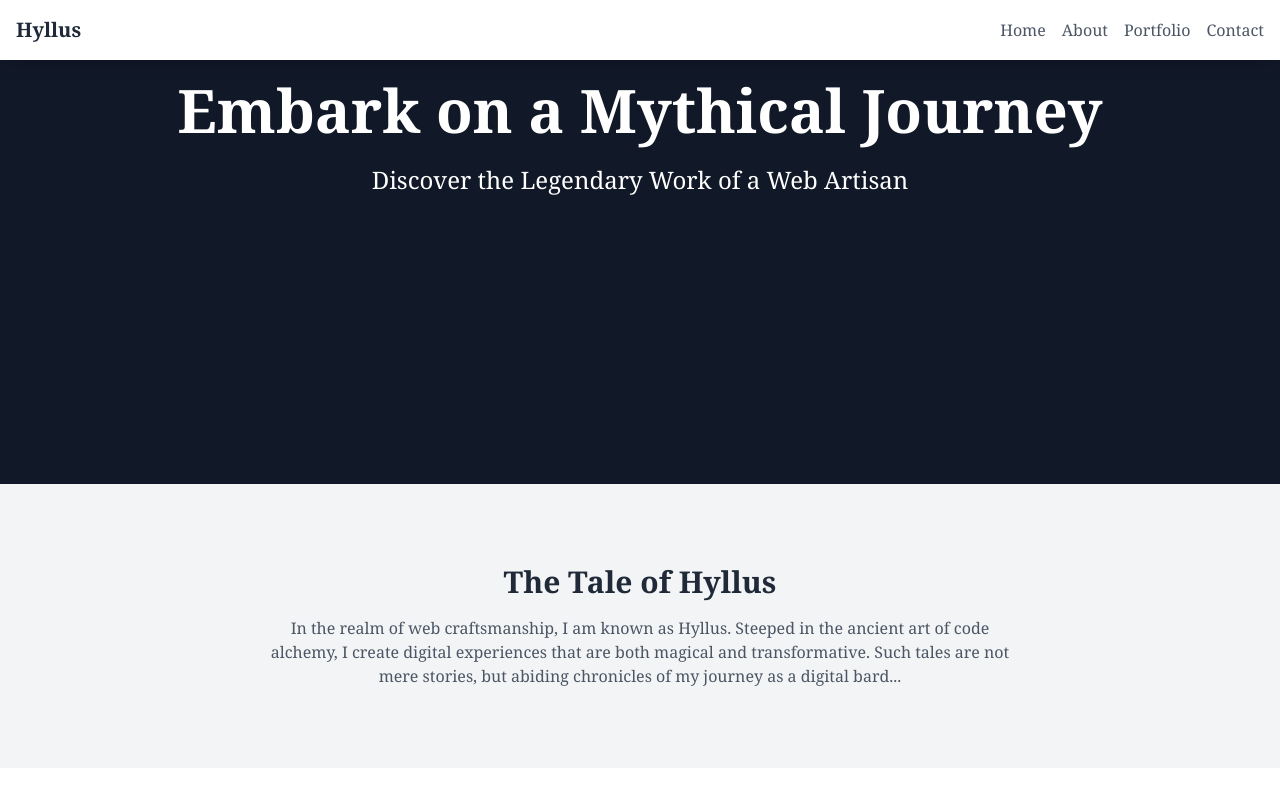
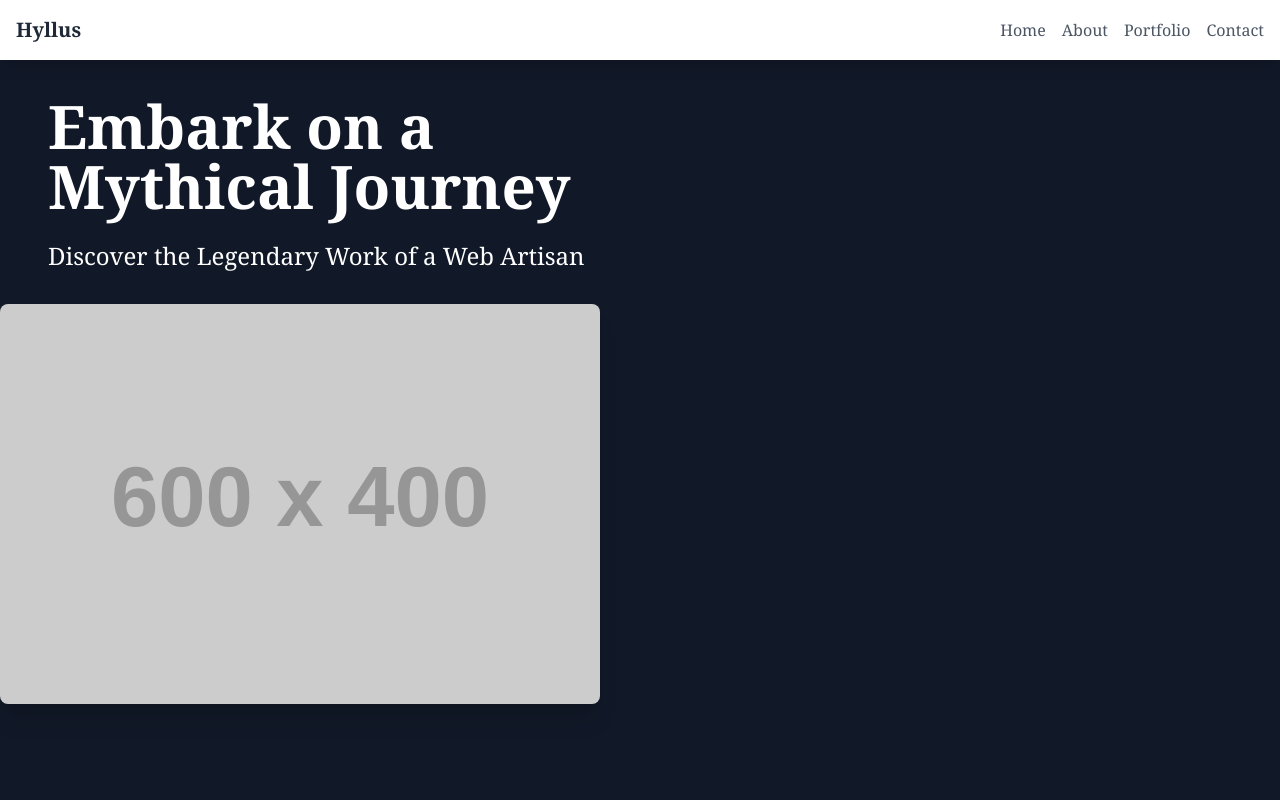
Before and after one commit to mkobaa/portfolio, a plain HTML site: page index.html in a window 1280 px wide. Shown: the top 800 px of the page. Drawn offline with nearby package versions, Linux system fonts and the light colour scheme; placeholder pictures from the web are drawn by us.

Commit message:
Update index.html

```diff
--- a/index.html
+++ b/index.html
@@ -39,10 +39,23 @@
     </nav>
 
     <!-- Hero Section -->
-    <div class="bg-gray-900 text-white pt-20 pb-64 mt-0 md:mt-0" id="home">
-        <div class="container mx-auto text-center px-6">
-            <h1 class="text-6xl font-bold mt-0 mb-6">Embark on a Mythical Journey</h1>
-            <h3 class="text-2xl mb-8">Discover the Legendary Work of a Web Artisan</h3>
+    <div class="bg-gray-900 text-white flex flex-col md:flex-row items-center mt-0 md:mt-0 pt-20 pb-20 md:min-h-screen" id="home">
+        <div class="container mx-auto">
+            <!-- Text container -->
+            <div class="md:w-1/2 px-6 md:px-12">
+                <h1 class="text-6xl font-bold mt-0 mb-6">Embark on a Mythical Journey</h1>
+                <h3 class="text-2xl mb-8">Discover the Legendary Work of a Web Artisan</h3>
+                <!-- Optional CTA, Description, etc. -->
+            </div>
+
+            <!-- 3D Model container (or placeholder image) -->
+            <div class="md:w-1/2 relative">
+                <!-- This is where you would include your 3D model viewer component or a placeholder image -->
+                <!-- For example purposes here, I am using an image -->
+                <img src="https://via.placeholder.com/600x400" alt="3D Model" class="rounded-lg shadow-xl">
+                <!-- If using <model-viewer>, you can integrate it like this -->
+                <!-- <model-viewer src="path_to_3d_model.glb" alt="3D Model" auto-rotate camera-controls ar> </model-viewer> -->
+            </div>
         </div>
     </div>
 
```
